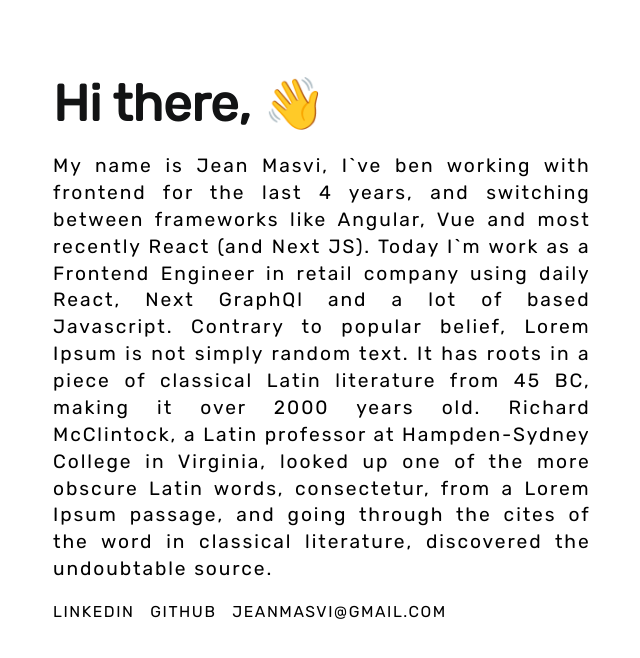
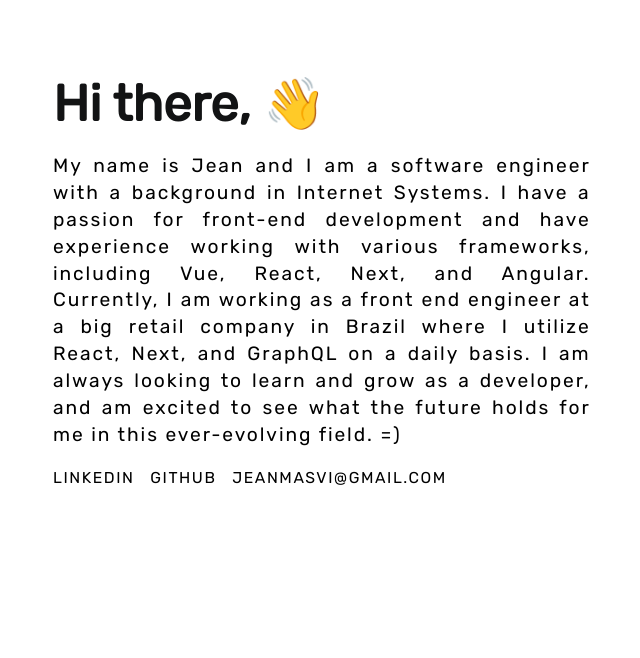
Before and after one commit to Masvi/masvi.com, a Next.js app: page / in a window 1280 px wide. Shown: the top 658 px of the page, without its empty margins (91-731 px from the left). Built offline with nearby package versions, Linux system fonts and the light colour scheme.

Commit message:
chore: add description

```diff
--- a/pages/index.js
+++ b/pages/index.js
@@ -18,17 +18,14 @@ const Home = () => (
     <main className={styles.main}>
       <h1>Hi there, 👋</h1>
       <p className={styles.grid}>
-        My name is Jean Masvi, I`ve ben working with frontend for the last 4
-        years, and switching between frameworks like Angular, Vue and most
-        recently React (and Next JS). Today I`m work as a Frontend Engineer in
-        retail company using daily React, Next GraphQl and a lot of based
-        Javascript. Contrary to popular belief, Lorem Ipsum is not simply random
-        text. It has roots in a piece of classical Latin literature from 45 BC,
-        making it over 2000 years old. Richard McClintock, a Latin professor at
-        Hampden-Sydney College in Virginia, looked up one of the more obscure
-        Latin words, consectetur, from a Lorem Ipsum passage, and going through
-        the cites of the word in classical literature, discovered the
-        undoubtable source.
+        My name is Jean and I am a software engineer with a background
+        in Internet Systems. I have a passion for front-end development and have
+        experience working with various frameworks, including Vue, React, Next,
+        and Angular. Currently, I am working as a front end engineer at a big
+        retail company in Brazil where I utilize React, Next, and GraphQL on a
+        daily basis. I am always looking to learn and grow as a developer, and
+        am excited to see what the future holds for me in this ever-evolving
+        field. =)
       </p>
       <div className={styles.links}>
         <ul>
```
